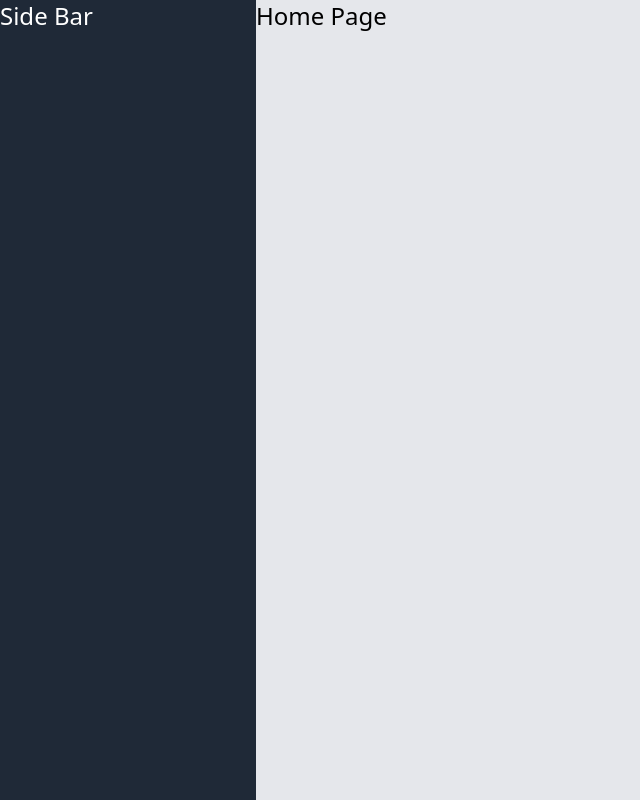
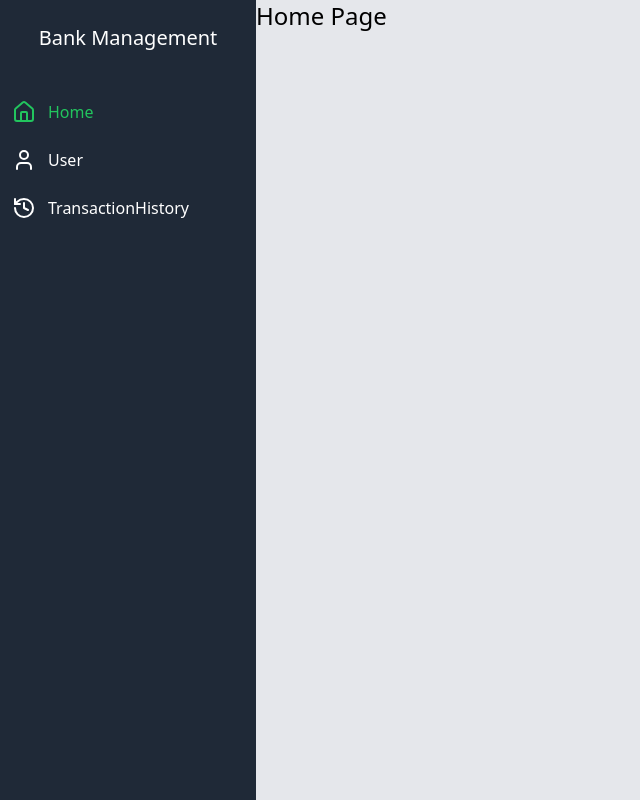
Before and after one commit to one-project-one-month/bms_frontend_react, a React (Vite) app: page / in a window 1280 px wide. Shown: the whole page, without its empty margins (0-640 px from the left). Built offline with nearby package versions, Linux system fonts and the light colour scheme.

Commit message:
Add navigation

```diff
--- a/src/components/layouts/DashboardLayout.tsx
+++ b/src/components/layouts/DashboardLayout.tsx
@@ -1,11 +1,27 @@
+import { navLinks } from "../../lib/constants";
+import { NavLink } from "react-router-dom";
+import { cn } from "../../lib/utils";
+
 interface DashboardLayoutProps {
   children: React.ReactNode | React.ReactNode[];
 }
 export default function DashboardLayout({ children }: DashboardLayoutProps) {
   return (
     <div className="flex">
-      <div className="w-1/5 h-screen bg-gray-800 text-white">
-        <h1 className="text-2xl">Side Bar</h1>
+      <div className="w-1/5 h-screen bg-gray-800 text-white px-3">
+        <h1 className="text-xl mb-12 mt-6 text-center">Bank Management</h1>
+        {
+          navLinks.map(navLink => (
+            <NavLink
+              to={navLink.route}
+              className={({ isActive }) => cn({ "text-green-500 transition-all duration-500": isActive })}>
+              <div key={navLink.routeName} className="flex items-center mb-6 gap-3">
+                {<navLink.Icon />}
+                <p>{navLink.routeName}</p>
+              </div>
+            </NavLink>
+          ))
+        }
       </div>
       <div className="w-4/5 h-screen bg-gray-200">{children}</div>
     </div>
--- a/src/lib/constants.ts
+++ b/src/lib/constants.ts
@@ -1,5 +1,25 @@
+import { History, Home, User } from 'lucide-react';
+
 export const endpoints = Object.freeze({
   staff: {
     login: '/login',
   },
 });
+
+export const navLinks = Object.freeze([
+  {
+    route: '/',
+    Icon: Home,
+    routeName: 'Home',
+  },
+  {
+    route: '/user',
+    Icon: User,
+    routeName: 'User',
+  },
+  {
+    route: '/transactionHistory',
+    Icon: History,
+    routeName: 'TransactionHistory',
+  },
+]);
--- a/src/lib/utils.ts
+++ b/src/lib/utils.ts
@@ -0,0 +1,4 @@
+import { ClassValue, clsx } from 'clsx';
+import { twMerge } from 'tailwind-merge';
+
+export const cn = (...inputs: ClassValue[]) => twMerge(clsx(inputs));
--- a/src/pages/AboutUsPage.tsx
+++ /dev/null
@@ -1,7 +0,0 @@
-export default function AboutUsPage() {
-  return (
-    <div>
-      <h1>About Us</h1>
-    </div>
-  );
-}
--- /dev/null
+++ b/src/pages/TransactionHistoryPage.tsx
@@ -0,0 +1,12 @@
+import DashboardLayout from "../components/layouts/DashboardLayout"
+
+
+const TransactionHistoryPage = () => {
+    return (
+        <DashboardLayout>
+            <h1>TransactionHistoryPage</h1>
+        </DashboardLayout>
+    )
+}
+
+export default TransactionHistoryPage
--- /dev/null
+++ b/src/pages/UserPage.tsx
@@ -0,0 +1,9 @@
+import DashboardLayout from "../components/layouts/DashboardLayout";
+
+export default function UserPage() {
+  return (
+    <DashboardLayout>
+      <h1>User Management</h1>
+    </DashboardLayout>
+  );
+}
```
Also changed, not shown: src/App.tsx (+7 -2 lines).
